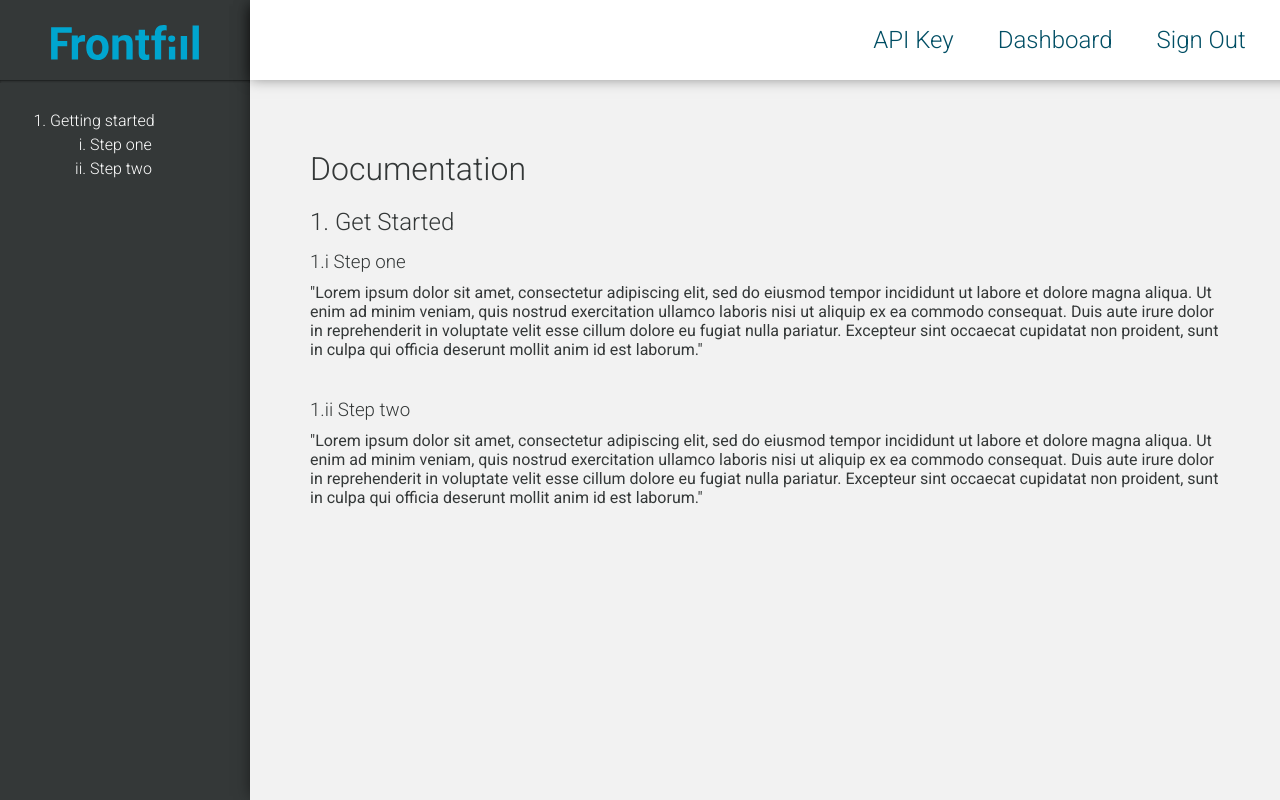
After one commit to CamillaVoss/frontfill, a PHP site: page /documentation.php in a window 1280 px wide. The commit adds this page. Run offline with PHP 8.4, Linux system fonts and the light colour scheme.

Commit message:
Structure of app and documentation page

```diff
--- /dev/null
+++ b/app/documentation.php
@@ -0,0 +1,50 @@
+<!doctype html>
+<html>
+    <head>
+        <meta charset="utf-8">
+        <meta name="description" content="">
+        <meta name="viewport" content="width=device-width, initial-scale=1">
+        <title>Frontfill | Documentation</title>
+        <link href="https://fonts.googleapis.com/css?family=Roboto:300,400,700" rel="stylesheet">
+        <link rel="stylesheet" href="style.css">
+    </head>
+    <body>
+        <div class="dashboard">
+        	<div class="sidebar">
+        		<div class="sidebar-logo"></div>
+        		<div class="divider"></div>
+        		<div class="TOC">
+        			<ol>
+                        <li>Getting started</li>
+                        <ol type="i">
+                            <li>Step one</li>
+                            <li>Step two</li>
+                        </ol>
+                    </ol>
+        		</div>
+        	</div>
+
+        	<div class="content documentation">
+        		<nav class="navigation">
+		        	<div class="navigation-right">
+		            	<ul>
+			             	<li><a href="#">API Key</a></li>
+			             	<li><a href="#">Dashboard</a></li>
+			             	<li><a href="#">Sign Out</a></li>
+			            </ul>
+		            </div>
+		        </nav>
+
+                <div class="documentation-text">
+                    <h1>Documentation</h1>
+                    <h2>1. Get Started</h2>
+                    <h3>1.i Step one</h3>
+                    <p>"Lorem ipsum dolor sit amet, consectetur adipiscing elit, sed do eiusmod tempor incididunt ut labore et dolore magna aliqua. Ut enim ad minim veniam, quis nostrud exercitation ullamco laboris nisi ut aliquip ex ea commodo consequat. Duis aute irure dolor in reprehenderit in voluptate velit esse cillum dolore eu fugiat nulla pariatur. Excepteur sint occaecat cupidatat non proident, sunt in culpa qui officia deserunt mollit anim id est laborum."</p>
+
+                    <h3>1.ii Step two</h3>
+                    <p>"Lorem ipsum dolor sit amet, consectetur adipiscing elit, sed do eiusmod tempor incididunt ut labore et dolore magna aliqua. Ut enim ad minim veniam, quis nostrud exercitation ullamco laboris nisi ut aliquip ex ea commodo consequat. Duis aute irure dolor in reprehenderit in voluptate velit esse cillum dolore eu fugiat nulla pariatur. Excepteur sint occaecat cupidatat non proident, sunt in culpa qui officia deserunt mollit anim id est laborum."</p>
+                </div>
+        	</div>
+        </div>
+    </body>
+</html>
--- a/app/style.css
+++ b/app/style.css
@@ -81,3 +81,100 @@ h1, h2, h3, h4, a {
         height: 68px; }
       .full-size .content .form input {
         width: 220px; } }
+
+.dashboard {
+  width: 100%;
+  height: 100vh;
+  display: -webkit-box;
+  display: -ms-flexbox;
+  display: flex; }
+  .dashboard .sidebar {
+    background-color: #343838;
+    -webkit-box-flex: 0;
+    -ms-flex-positive: 0;
+    flex-grow: 0;
+    min-width: 250px; }
+    .dashboard .sidebar .sidebar-logo {
+      height: 35px;
+      width: 150px;
+      background-image: url("gfx/logo-blue.svg");
+      background-size: contain;
+      background-repeat: no-repeat;
+      background-position: center;
+      margin: 25px auto 20px auto; }
+    .dashboard .sidebar .section {
+      height: 60px; }
+      .dashboard .sidebar .section button {
+        float: left;
+        background-color: Transparent;
+        border: none;
+        line-height: 80px;
+        position: absolute;
+        margin-left: 20px; }
+      .dashboard .sidebar .section h4 {
+        position: relative;
+        margin: 0 auto;
+        text-align: center;
+        color: #FFFFFF;
+        font-size: 20px;
+        overflow: hidden;
+        line-height: 60px; }
+    .dashboard .sidebar .divider {
+      height: 3px;
+      background: #343838;
+      -webkit-box-shadow: inset 0 1px 2px 0 rgba(0, 0, 0, 0.5);
+      box-shadow: inset 0 1px 2px 0 rgba(0, 0, 0, 0.5); }
+  .dashboard .content {
+    background-color: #F2F2F2;
+    width: 100%;
+    background-image: url("gfx/bg-image.svg");
+    background-size: 50%;
+    background-repeat: no-repeat;
+    background-position: center;
+    -webkit-box-flex: 5;
+    -ms-flex-positive: 5;
+    flex-grow: 5;
+    -webkit-box-shadow: -4px 0 14px -4px rgba(0, 0, 0, 0.5);
+    box-shadow: -4px 0 14px -4px rgba(0, 0, 0, 0.5); }
+    .dashboard .content .navigation {
+      position: fixed;
+      top: 0;
+      width: 100%;
+      background-color: #FFFFFF;
+      -webkit-box-shadow: -4px 2px 14px -4px rgba(0, 0, 0, 0.5);
+      box-shadow: -4px 2px 14px -4px rgba(0, 0, 0, 0.5);
+      overflow: hidden; }
+      .dashboard .content .navigation .navigation-right {
+        float: right;
+        width: 56%; }
+        .dashboard .content .navigation .navigation-right ul {
+          list-style: none; }
+          .dashboard .content .navigation .navigation-right ul li {
+            display: inline-block;
+            padding: 10px 20px; }
+            .dashboard .content .navigation .navigation-right ul li a {
+              color: #004E64;
+              text-decoration: none;
+              font-size: 24px; }
+
+.sidebar .TOC {
+  padding-top: 10px;
+  padding-left: 10px;
+  color: #FFFFFF;
+  font-family: "Roboto", Helvetica, sans-serif;
+  font-weight: 300;
+  line-height: 1.5; }
+
+.dashboard .documentation {
+  background-image: none; }
+  .dashboard .documentation .documentation-text {
+    padding: 150px 60px 0 60px;
+    color: #343838; }
+    .dashboard .documentation .documentation-text h1 {
+      padding-bottom: 20px; }
+    .dashboard .documentation .documentation-text h2 {
+      padding-bottom: 15px; }
+    .dashboard .documentation .documentation-text h3 {
+      padding-bottom: 10px; }
+    .dashboard .documentation .documentation-text p {
+      padding-bottom: 40px; }
--- a/app/style.scss
+++ b/app/style.scss
@@ -142,3 +142,141 @@ h1, h2, h3, h4, a{
 		}
 	}
 }
+
+
+//////////////////////////
+//      Dashboard       //
+//////////////////////////
+
+.dashboard {
+	width: 100%;
+	height: 100vh;
+	display: flex;
+
+	.sidebar {
+		background-color: $dark-grey;
+		flex-grow: 0;
+		min-width: 250px;
+
+		.sidebar-logo {
+			height: 35px;
+    		width: 150px;
+			background-image: url("gfx/logo-blue.svg");
+			background-size: contain;
+			background-repeat: no-repeat;
+			background-position: center;
+			margin: 25px auto 20px auto;
+		}
+
+		.section {
+			height: 60px;
+
+			button {
+				float: left;
+				background-color: Transparent;
+				border: none;
+				line-height: 80px;
+				position: absolute;
+				margin-left: 20px;
+
+			}
+
+			h4 {
+				position: relative;
+				margin: 0 auto;
+				text-align: center;
+				color: $white;
+				font-size: 20px;
+				overflow: hidden;
+				line-height: 60px;
+			}
+		}
+
+		.divider {
+			height: 3px;
+			background: #343838;
+			box-shadow: inset 0 1px 2px 0 rgba(0,0,0,0.50);
+		}
+	}
+
+	.content {
+		background-color: $light-grey;
+		width: 100%;
+		background-image: url("gfx/bg-image.svg");
+		background-size: 50%;
+		background-repeat: no-repeat;
+		background-position: center;
+		flex-grow: 5;
+		box-shadow: -4px 0 14px -4px rgba(0,0,0,0.50);
+
+		.navigation {
+			position: fixed;
+			top: 0;
+			width: 100%;
+			background-color: $white;
+			box-shadow: -4px 2px 14px -4px rgba(0,0,0,0.50);
+			overflow: hidden;
+
+			.navigation-right {
+				float: right;
+				width: 56%;
+				ul {
+					list-style: none;
+
+					li {
+						display: inline-block;
+						padding: 10px 20px;
+						a {
+							color: $aqua-blue;
+							text-decoration: none;
+							font-size: 24px;
+						}
+					}
+				}
+			}
+		}
+	}
+}
+
+
+//////////////////////////
+//      Dashboard       //
+//////////////////////////
+
+.sidebar {
+	.TOC {
+		padding-top: 10px;
+		padding-left: 10px;
+		color: $white;
+		font-family: $font-stack;
+		font-weight: 300;
+		line-height: 1.5;
+	}
+}
+
+.dashboard {
+	.documentation {
+		background-image: none;
+
+		.documentation-text {
+			padding: 150px 60px 0 60px;
+			color: $dark-grey;
+
+			h1 {
+				padding-bottom: 20px;
+			}
+
+			h2 {
+				padding-bottom: 15px;
+			}
+
+			h3 {
+				padding-bottom: 10px;
+			}
+
+			p {
+				padding-bottom: 40px;
+			}
+		}
+	}
+}
```
Also changed, not shown: app/index.php (added, +38 -0 lines), app/gfx/logo-blue.svg (added).
